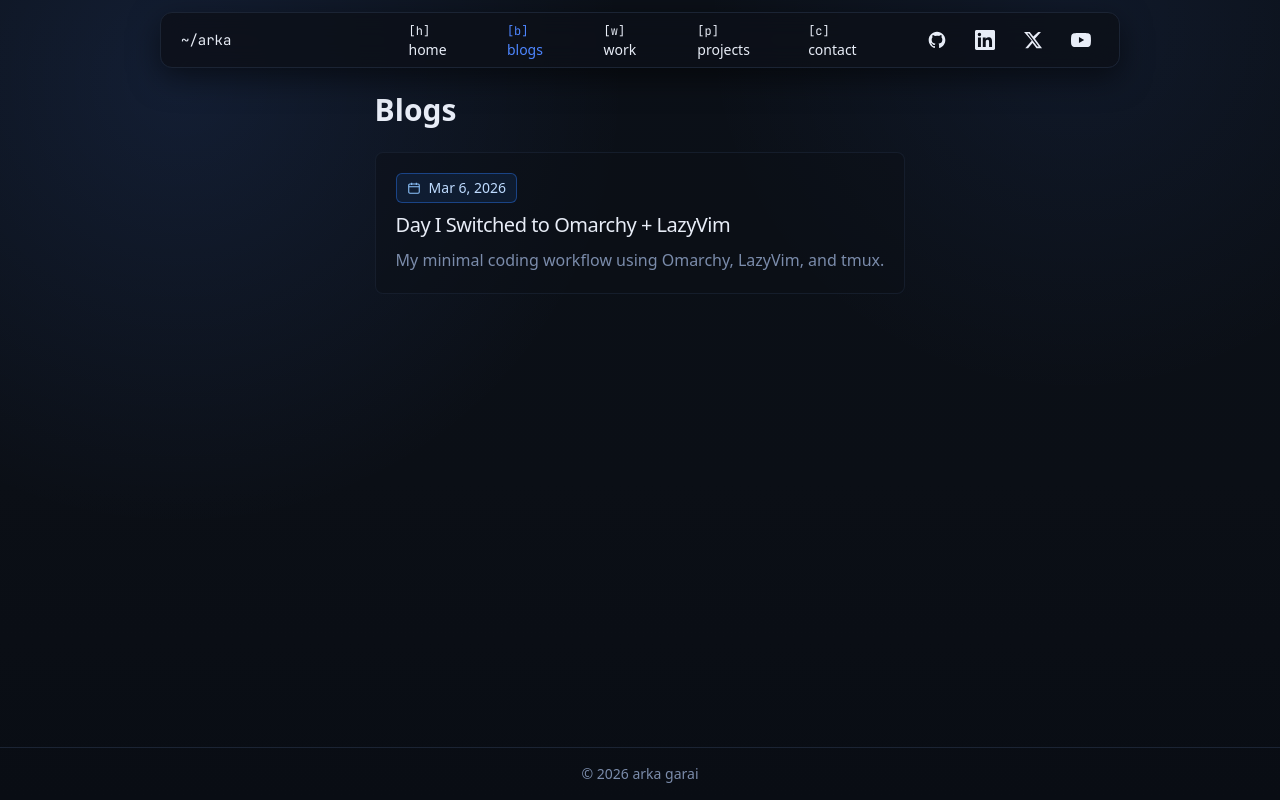
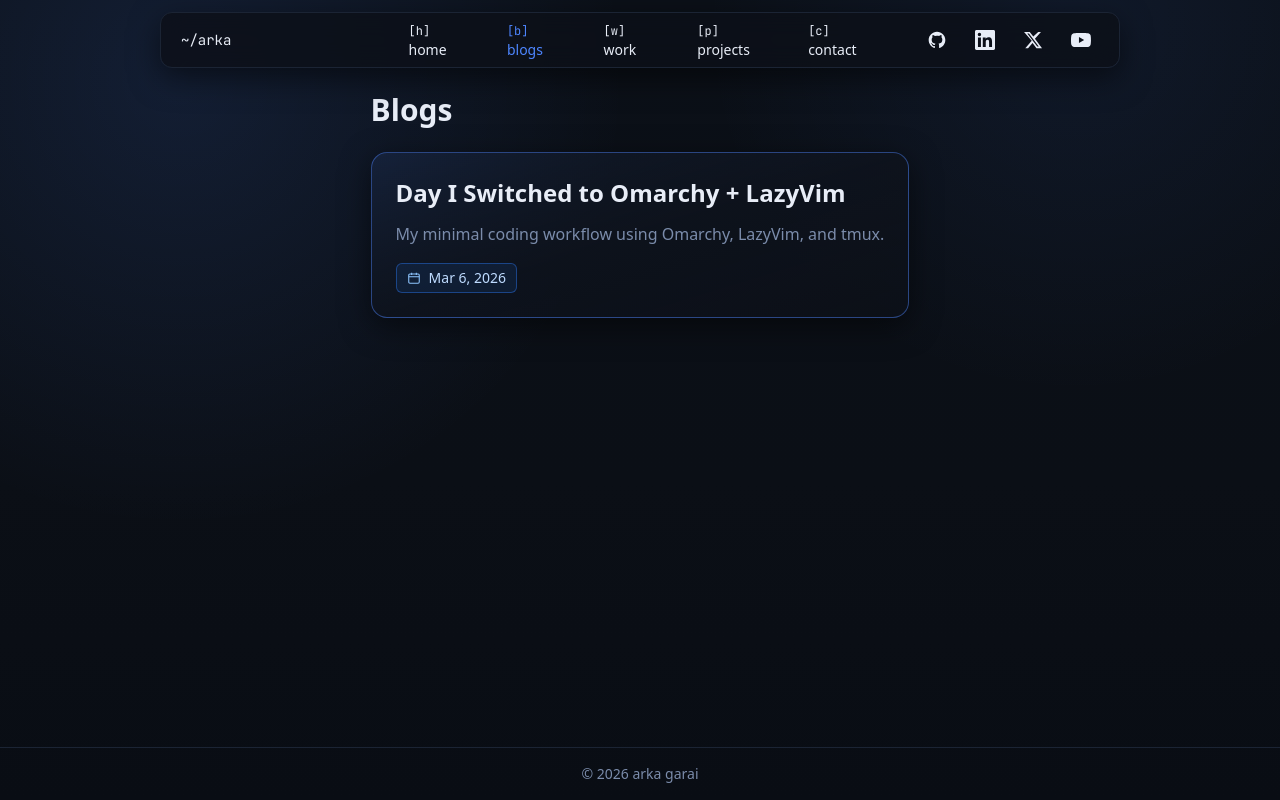
Before and after one commit to arka6fx/arka6fx.com, a Next.js app: page /blog in a window 1280 px wide. Built offline with nearby package versions, Linux system fonts and the light colour scheme; a web font is replaced by a local one.

Commit message:
unify project and blog card styles

```diff
--- a/src/app/blog/page.tsx
+++ b/src/app/blog/page.tsx
@@ -1,29 +1,34 @@
 import { Container } from "@/components/Container";
+import { Card } from "@/components/Card";
 import { CalendarDate } from "@/components/CalendarDate";
+
+const blogs = [
+  {
+    title: "Day I Switched to Omarchy + LazyVim",
+    description: "My minimal coding workflow using Omarchy, LazyVim, and tmux.",
+    href: "https://smooth-barracuda-637.notion.site/Day-I-Switched-to-Omarchy-LazyVim-352561d525128099bf21e1fdfc18cd91",
+    date: "2026-03-06",
+  },
+];
 
 export default function BlogPage() {
   return (
     <Container>
       <section className="py-4 sm:py-6">
-        <h1 className="text-2xl sm:text-3xl font-semibold mb-4 sm:mb-6">Blogs</h1>
+        <h1 className="text-2xl sm:text-3xl font-semibold mb-6">Blogs</h1>
 
         <div className="space-y-4">
-          <article className="rounded-lg border border-divider/70 bg-surface/60 p-4 sm:p-5">
-            <CalendarDate date="2026-03-06" />
-            <h2 className="mt-2 text-lg sm:text-xl font-medium tracking-tight">
-              <a
-                href="https://smooth-barracuda-637.notion.site/Day-I-Switched-to-Omarchy-LazyVim-352561d525128099bf21e1fdfc18cd91"
-                target="_blank"
-                rel="noopener noreferrer"
-                className="hover:text-accent"
-              >
-                Day I Switched to Omarchy + LazyVim
-              </a>
-            </h2>
-            <p className="mt-2 text-sm sm:text-base text-secondary leading-relaxed">
-              My minimal coding workflow using Omarchy, LazyVim, and tmux.
-            </p>
-          </article>
+          {blogs.map((blog) => (
+            <Card
+              key={blog.title}
+              title={blog.title}
+              description={blog.description}
+              href={blog.href}
+              target="_blank"
+            >
+              <CalendarDate date={blog.date} />
+            </Card>
+          ))}
         </div>
       </section>
     </Container>
--- a/src/app/projects/page.tsx
+++ b/src/app/projects/page.tsx
@@ -1,5 +1,6 @@
 import Link from "next/link";
 import { Container } from "@/components/Container";
+import { Card } from "@/components/Card";
 
 const projects = [
   {
@@ -35,30 +36,14 @@ export default function ProjectsPage() {
 
         <div className="space-y-4">
           {projects.map((project) => (
-            <article
+            <Card
               key={project.name}
-              className="group rounded-2xl border border-accent/45 bg-gradient-to-br from-accent/10 via-surface-strong/85 to-surface/90 p-5 sm:p-6 shadow-[0_8px_30px_var(--shadow-color)] transition-all duration-200 hover:-translate-y-0.5 hover:border-accent/75"
+              title={project.name}
+              description={project.description}
+              href={project.link}
+              target="_blank"
             >
-              <div className="flex items-center gap-2">
-                <h2 className="text-xl sm:text-2xl font-semibold text-foreground group-hover:text-accent transition-colors duration-200">
-                  {project.name}
-                </h2>
-                <Link
-                  href={project.link}
-                  target="_blank"
-                  rel="noopener noreferrer"
-                  className="text-accent opacity-0 group-hover:opacity-100 transition-all duration-200"
-                  aria-label={`Open ${project.name}`}
-                >
-                  ↗
-                </Link>
-              </div>
-
-              <p className="text-sm sm:text-base text-secondary mt-3 max-w-3xl leading-relaxed">
-                {project.description}
-              </p>
-
-              <div className="mt-4 flex flex-wrap gap-2">
+              <div className="flex flex-wrap gap-2">
                 {project.stack.map((tag) => (
                   <span
                     key={tag}
@@ -87,7 +72,7 @@ export default function ProjectsPage() {
                   </svg>
                 </Link>
               </div>
-            </article>
+            </Card>
           ))}
         </div>
       </section>
--- /dev/null
+++ b/src/components/Card.tsx
@@ -0,0 +1,47 @@
+import Link from "next/link";
+import { ReactNode } from "react";
+
+interface CardProps {
+  title: string;
+  description: string;
+  href?: string;
+  target?: "_blank";
+  children?: ReactNode;
+}
+
+export function Card({ title, description, href, target, children }: CardProps) {
+  const content = (
+    <article className="group rounded-2xl border border-accent/45 bg-gradient-to-br from-accent/10 via-surface-strong/85 to-surface/90 p-5 sm:p-6 shadow-[0_8px_30px_var(--shadow-color)] transition-all duration-200 hover:-translate-y-0.5 hover:border-accent/75">
+      <div className="flex items-center gap-2">
+        <h2 className="text-xl sm:text-2xl font-semibold text-foreground group-hover:text-accent transition-colors duration-200">
+          {title}
+        </h2>
+        {href && (
+          <span className="text-accent opacity-0 group-hover:opacity-100 transition-all duration-200">
+            ↗
+          </span>
+        )}
+      </div>
+
+      <p className="text-sm sm:text-base text-secondary mt-3 max-w-3xl leading-relaxed">
+        {description}
+      </p>
+
+      {children && <div className="mt-4">{children}</div>}
+    </article>
+  );
+
+  if (href) {
+    return (
+      <Link
+        href={href}
+        target={target}
+        rel={target === "_blank" ? "noopener noreferrer" : undefined}
+      >
+        {content}
+      </Link>
+    );
+  }
+
+  return content;
+}
```
